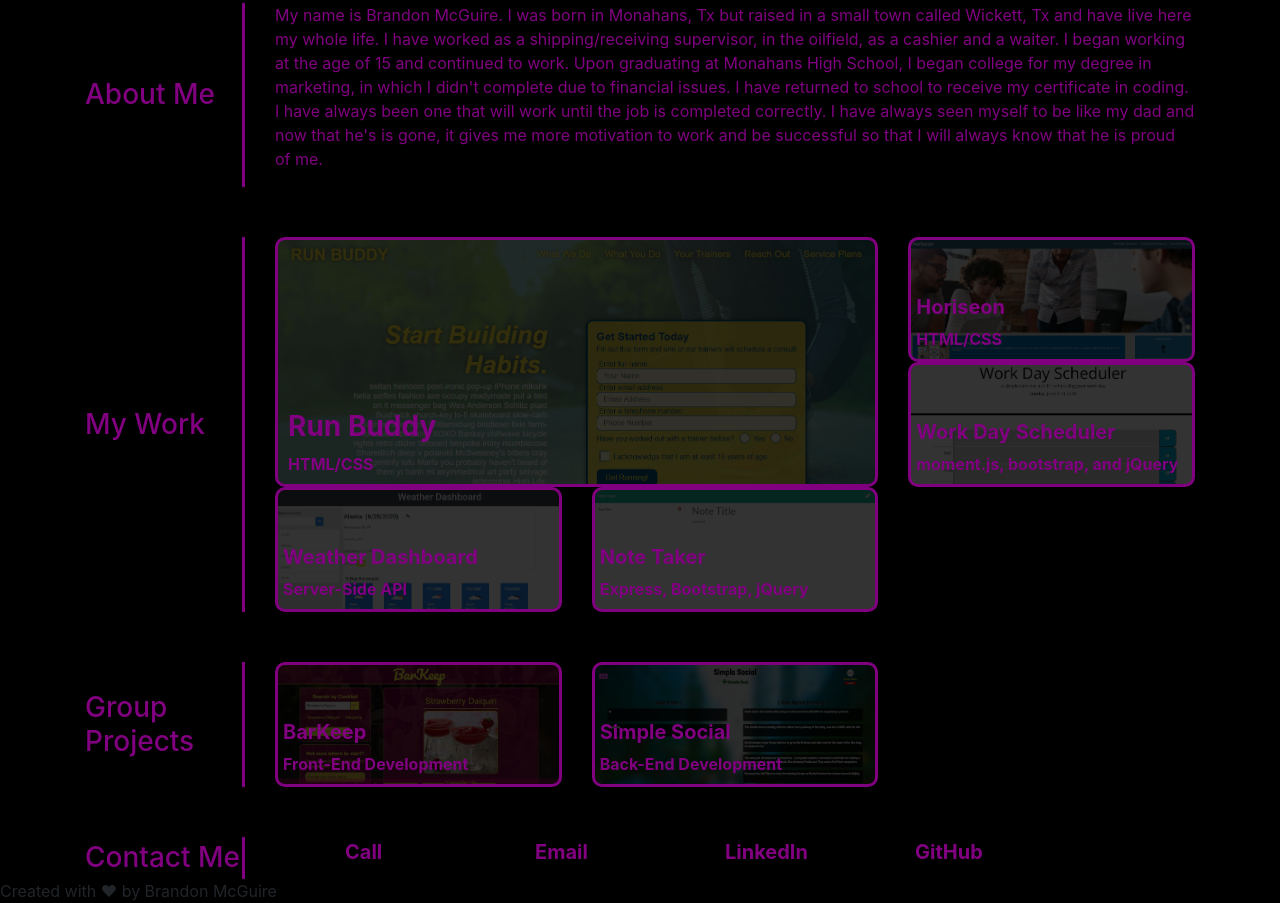
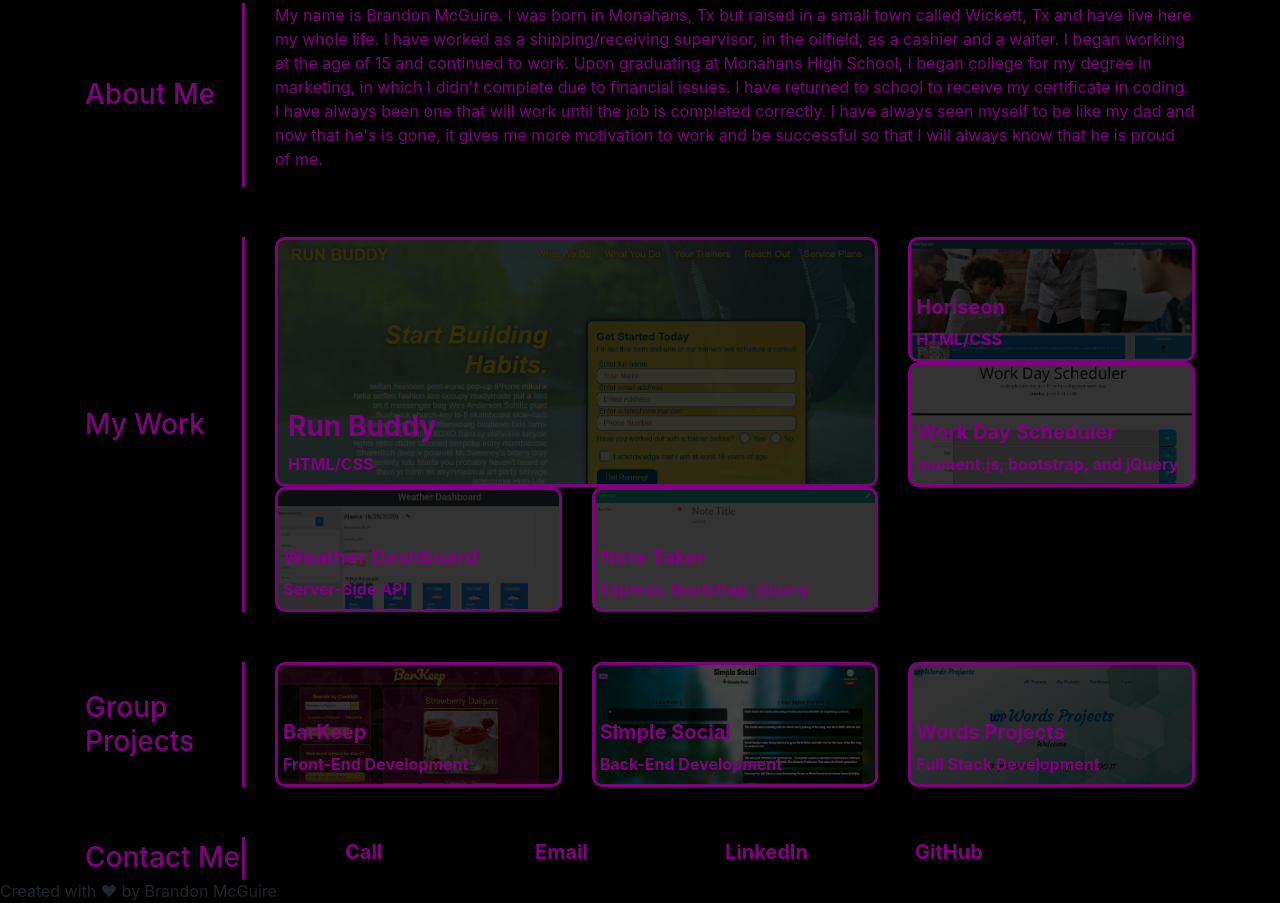
Before and after one commit to brandonmcguire1992/brandon-mcguire-official, a plain HTML site: page index.html in a window 1280 px wide. Shown: the part 558-1461 px from the top of the page. Drawn offline with nearby package versions, Linux system fonts and the light colour scheme.

Commit message:
add last group project

```diff
--- a/assets/css/style.css
+++ b/assets/css/style.css
@@ -142,9 +142,16 @@ header nav ul li a {
 
 .group-2 {
     background-image: linear-gradient(
+      rgba(0, 0, 0, 0.7),
+      rgba(0, 0, 0, 0.7)
+    ),  url('../images/homepage.jpg');
+}
+
+.group-3 {
+    background-image: linear-gradient(
       rgba(0, 0, 0, 0.8),
       rgba(0, 0, 0, 0.8)
-    ),  url('../images/homepage.jpg');
+    ),  url('../images/wordsprojects.jpg');
 }
 
 li a:hover{
--- a/index.html
+++ b/index.html
@@ -193,6 +193,16 @@
                                 </a>
                             </div>
                         </div>
+                        <div class="col-4">
+                            <div class="group-3 img">
+                                <a href="https://wordsprojects.herokuapp.com/AllProjects">
+                                    <div class="projects">
+                                        <h3 class="run2 project-title group-title"><span>Words Projects</span></h3>
+                                        <p class="run2"><span>Full Stack Development</span></p>
+                                    </div>
+                                </a>
+                            </div>
+                        </div>
                     </div>
                 </div>
             </div>
```
Also changed, not shown: assets/images/wordsprojects.jpg (added).
